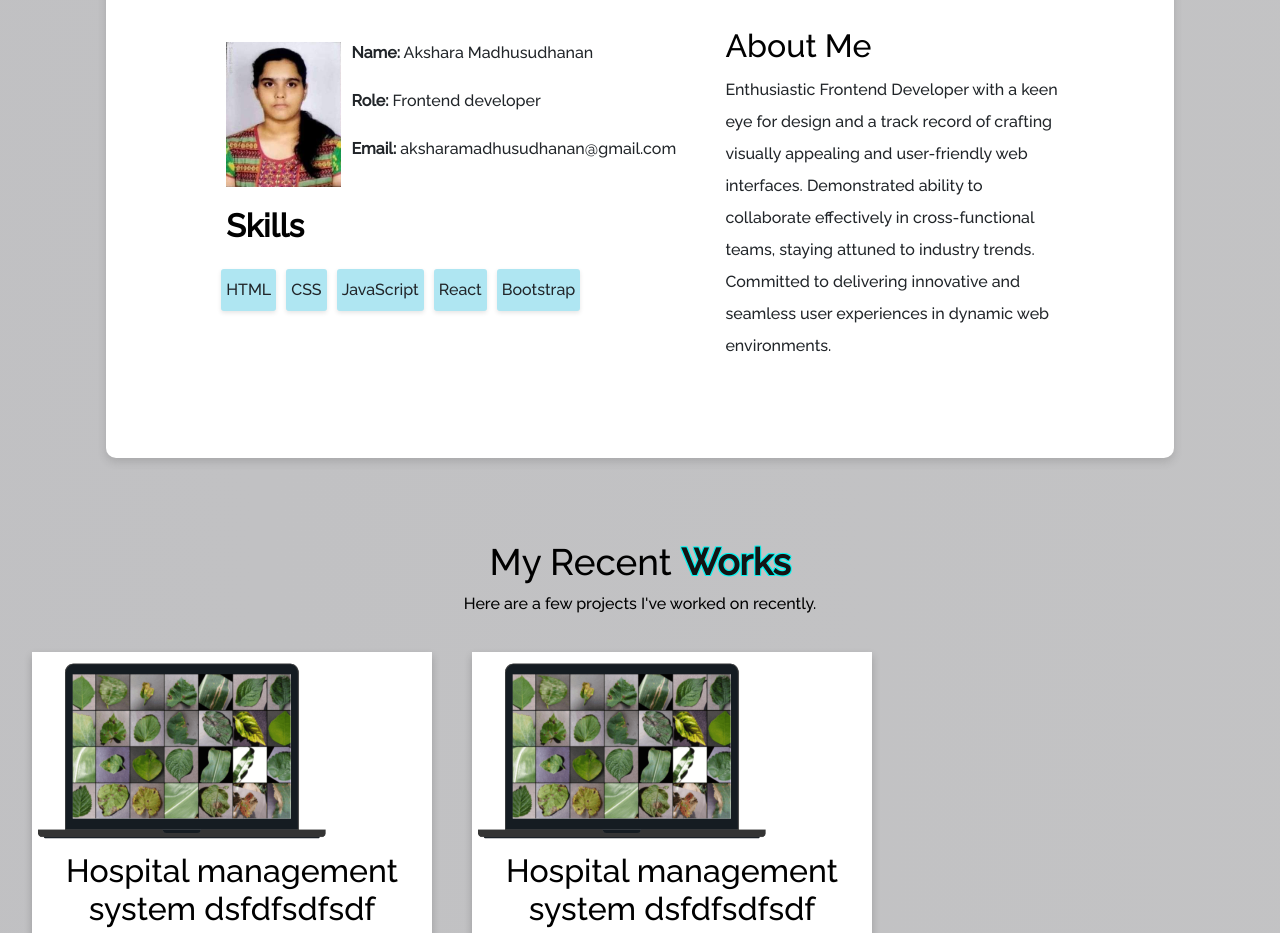
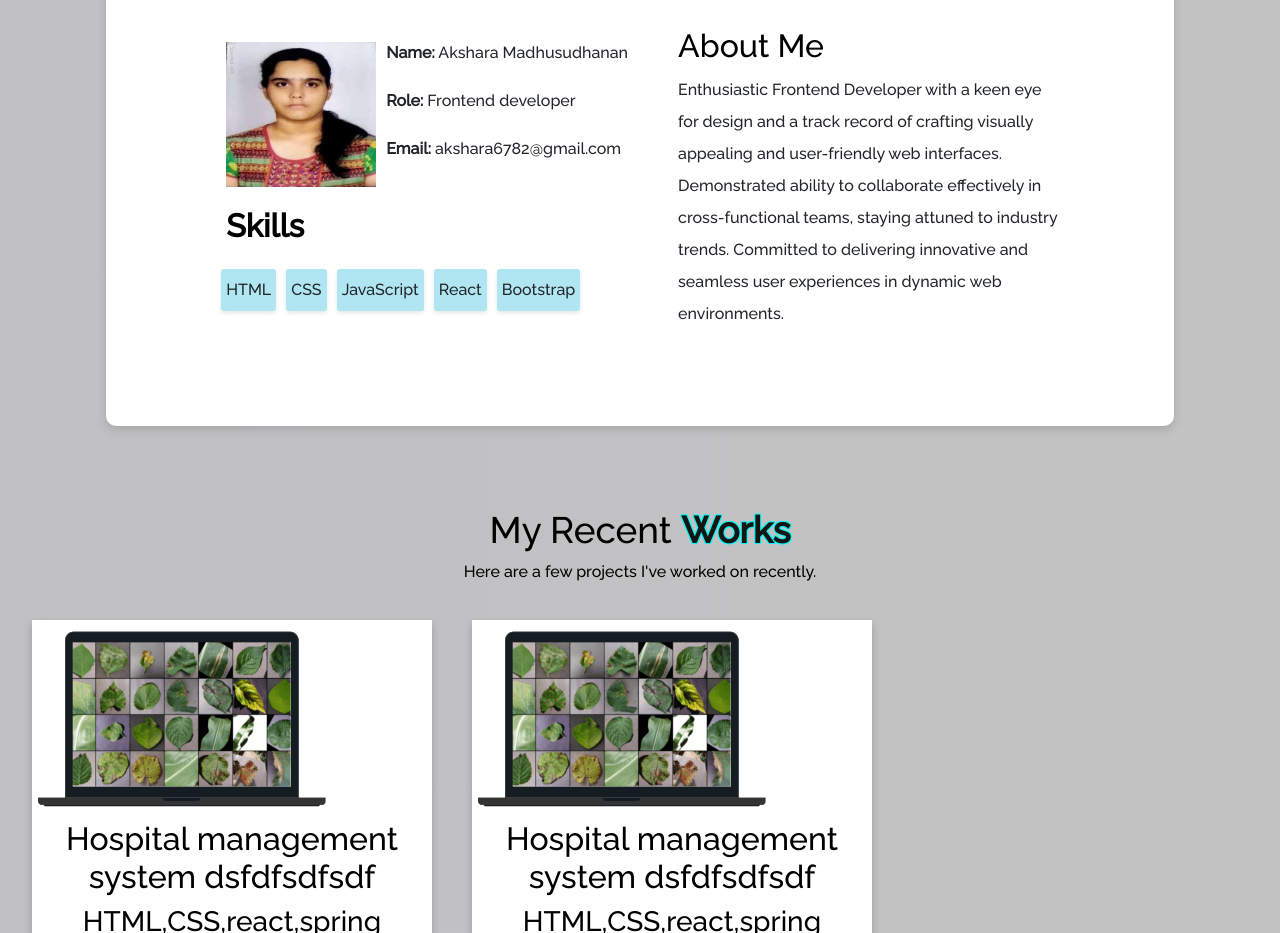
Before and after one commit to gokul-2408/Portfolio-master, a React (Create React App) app: page / in a window 1280 px wide. Shown: the part 1500-2433 px from the top of the page. Built offline with nearby package versions, Linux system fonts and the light colour scheme.

Commit message:
Update Home2.js

```diff
--- a/src/components/Home/Home2.js
+++ b/src/components/Home/Home2.js
@@ -61,7 +61,7 @@ function Home2() {
             <div class="user1">
             <p><b>Name:</b> Akshara Madhusudhanan</p>
             <p><b>Role:</b> Frontend developer</p>
-            <p><b>Email:</b> aksharamadhusudhanan@gmail.com</p>
+            <p><b>Email:</b> akshara6782@gmail.com</p>
             </div>
         </div>
         <div class="part-4">
```
